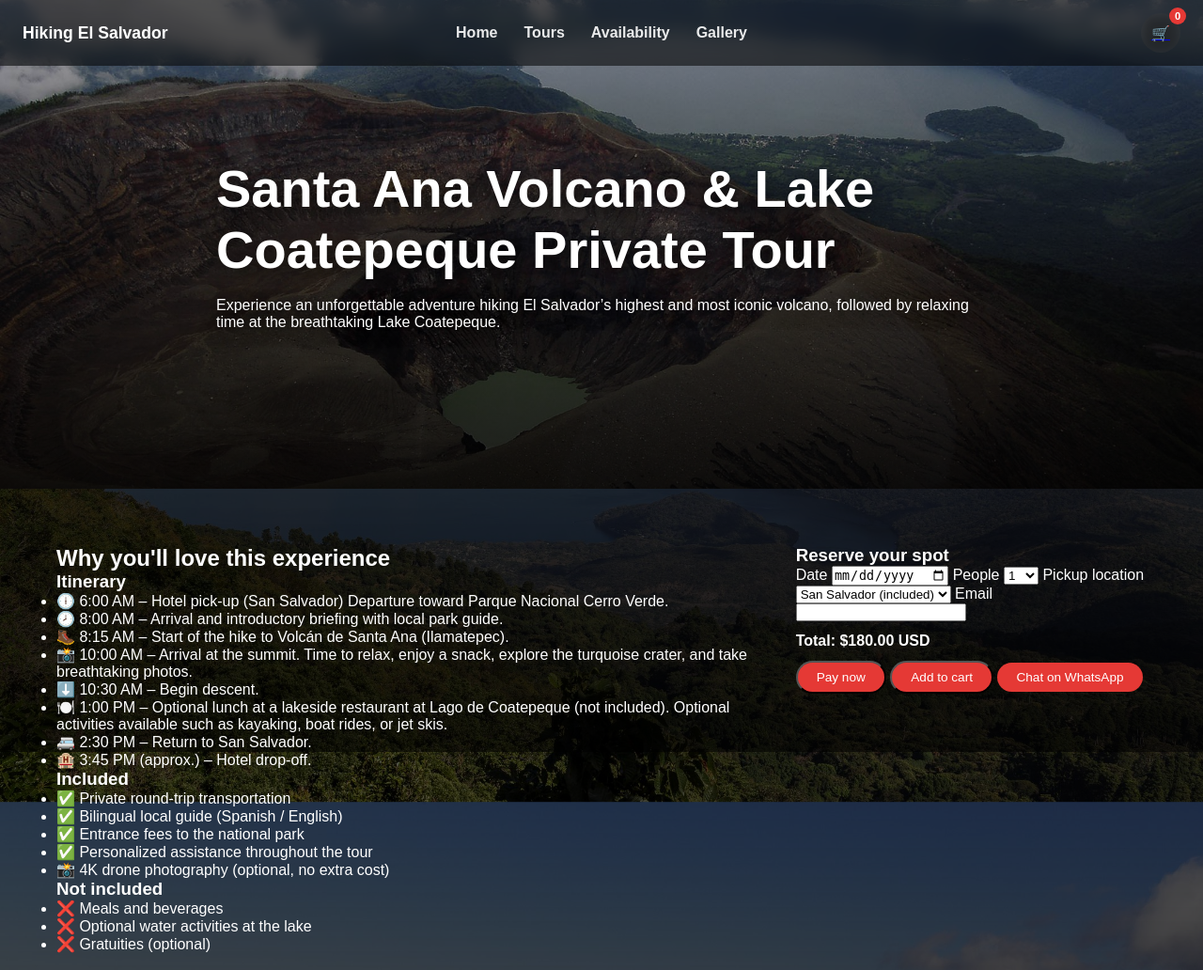
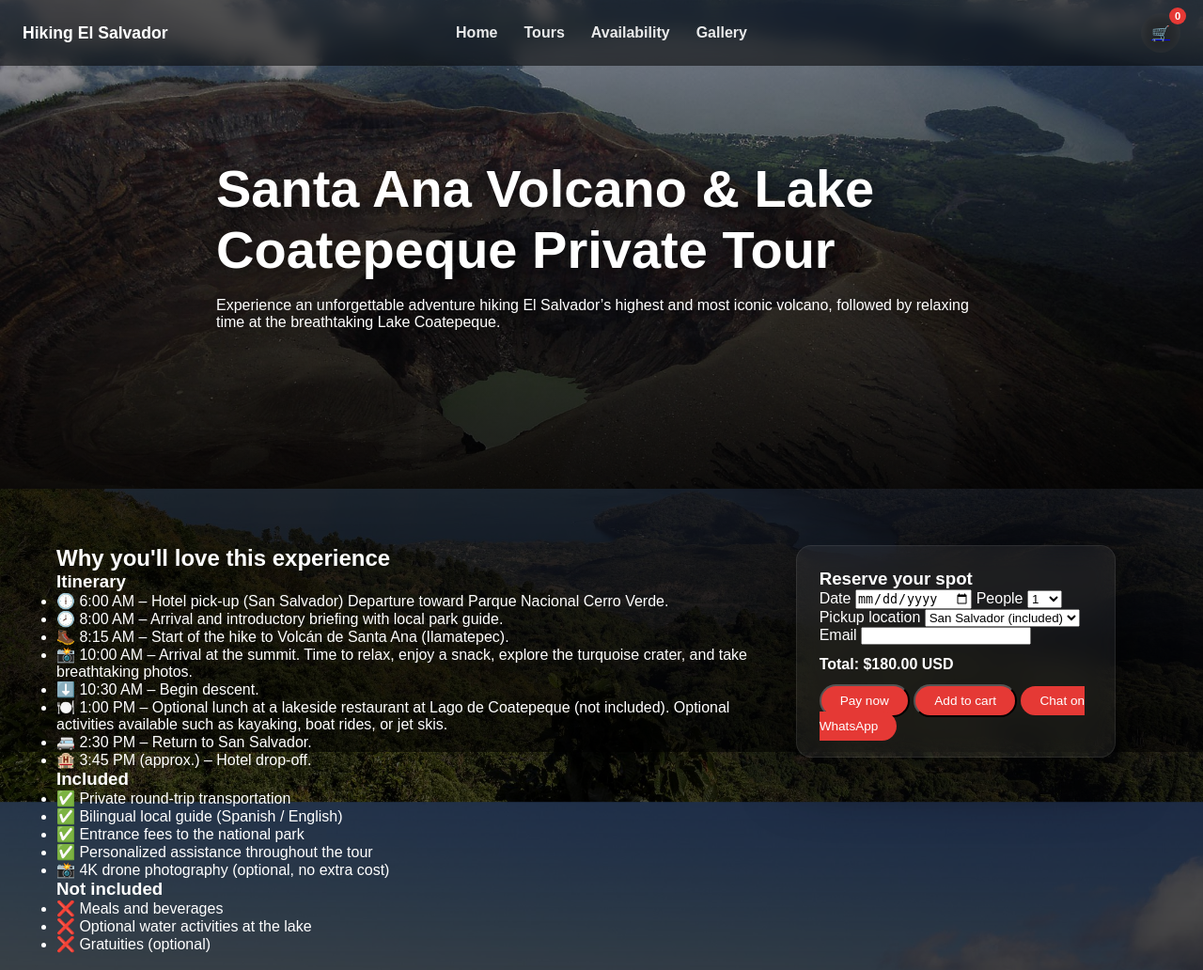
Before and after one commit to Moncada7794/listo-GitHub, a Flask app: page /tours/1 in a window 1280 px wide. Shown: the top 1032 px of the page at 94% size. Run offline with Flask 3, Linux system fonts and the light colour scheme; some libraries are stand-ins or nearby versions.

Commit message:
tour page

```diff
--- a/static/css/style.css
+++ b/static/css/style.css
@@ -452,3 +452,23 @@ body{
 .booking-box{
     width:100%;
 }
+
+/* ===== RESTORE BOOKING BOX ===== */
+
+.booking-box{
+    position:sticky;
+    top:120px;
+    background:rgba(255,255,255,.06);
+    backdrop-filter:blur(14px);
+    border:1px solid rgba(255,255,255,.08);
+    box-shadow:0 20px 60px rgba(0,0,0,.6);
+    padding:24px;
+    border-radius:16px;
+
+    width:100%;
+    max-width:340px;
+}
+
+.tour-layout{
+    align-items:start;
+}
```
